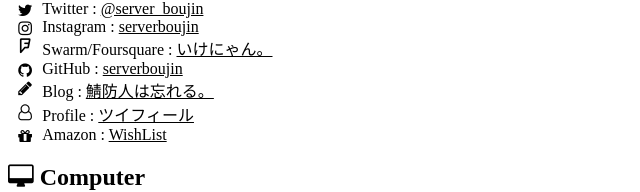
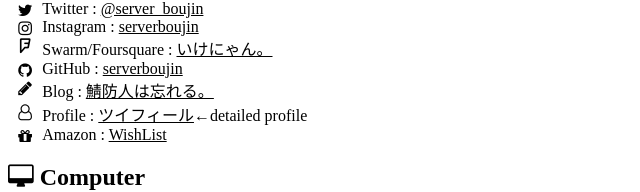
Before and after one commit to serverboujin/serverboujin.github.io, a plain HTML site: page index.html in a window 1280 px wide. Shown: the part 380-572 px from the top of the page, without its empty margins (0-640 px from the left). Drawn offline with Linux system fonts and the light colour scheme.

Commit message:
Update index.html

```diff
--- a/index.html
+++ b/index.html
@@ -33,7 +33,7 @@
   <li><i class="fa-li fa fa-foursquare"></i>Swarm/Foursquare : <a href="https://ja.foursquare.com/falcon_yuto">いけにゃん。</a></li>
   <li><i class="fa-li fa fa-github"></i>GitHub : <a href="https://github.com/serverboujin">serverboujin</a></li>
   <li><i class="fa-li fa fa-pencil"></i>Blog : <a href="http://serverboujin.hateblo.jp">鯖防人は忘れる。</a></li>
-  <li><i class="fa-li fa fa-user-o"></i>Profile : <a href="http://twpf.jp/server_boujin">ツイフィール</a></li>
+  <li><i class="fa-li fa fa-user-o"></i>Profile : <a href="http://twpf.jp/server_boujin">ツイフィール</a>←detailed profile</li>
   <li><i class="fa-li fa fa-gift"></i>Amazon : <a href="https://www.amazon.co.jp/registry/wishlist/FN5LV5SR3MV4/">WishList</a></li>
 </ul>
 
```
